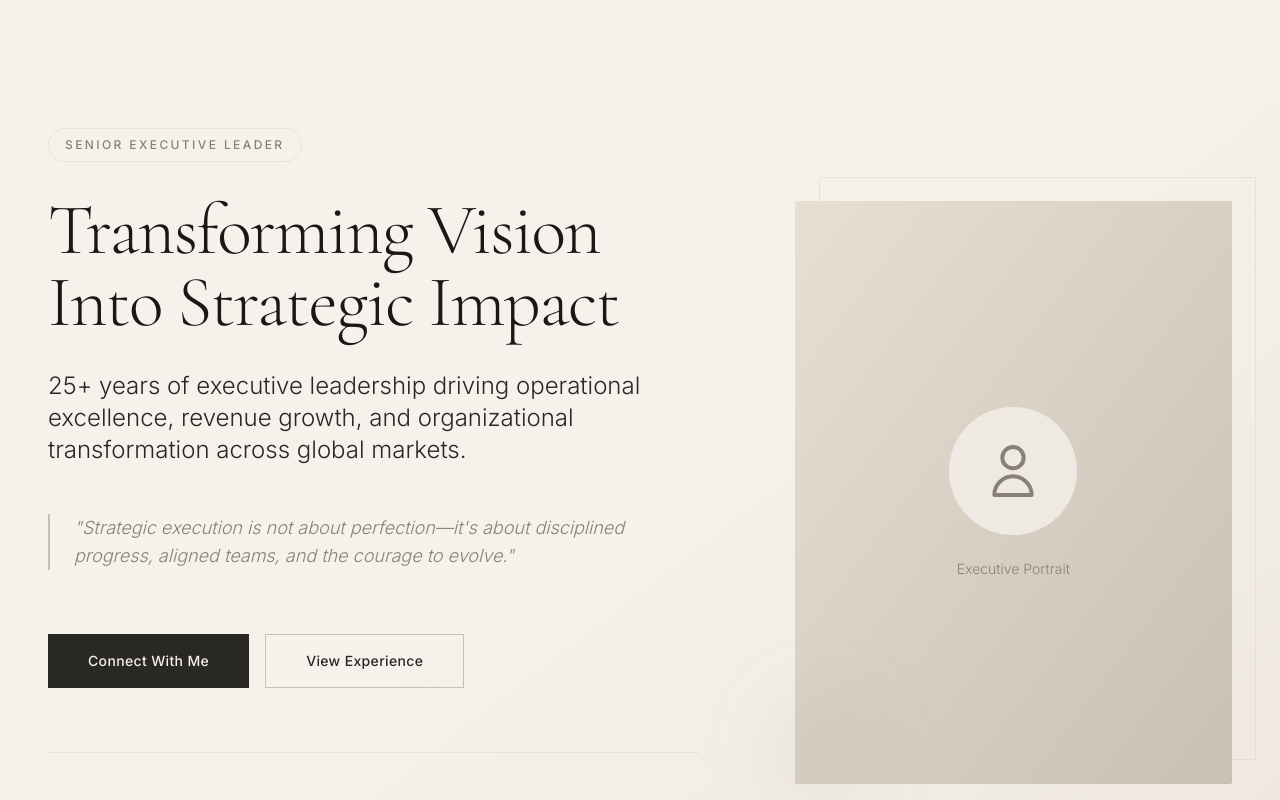
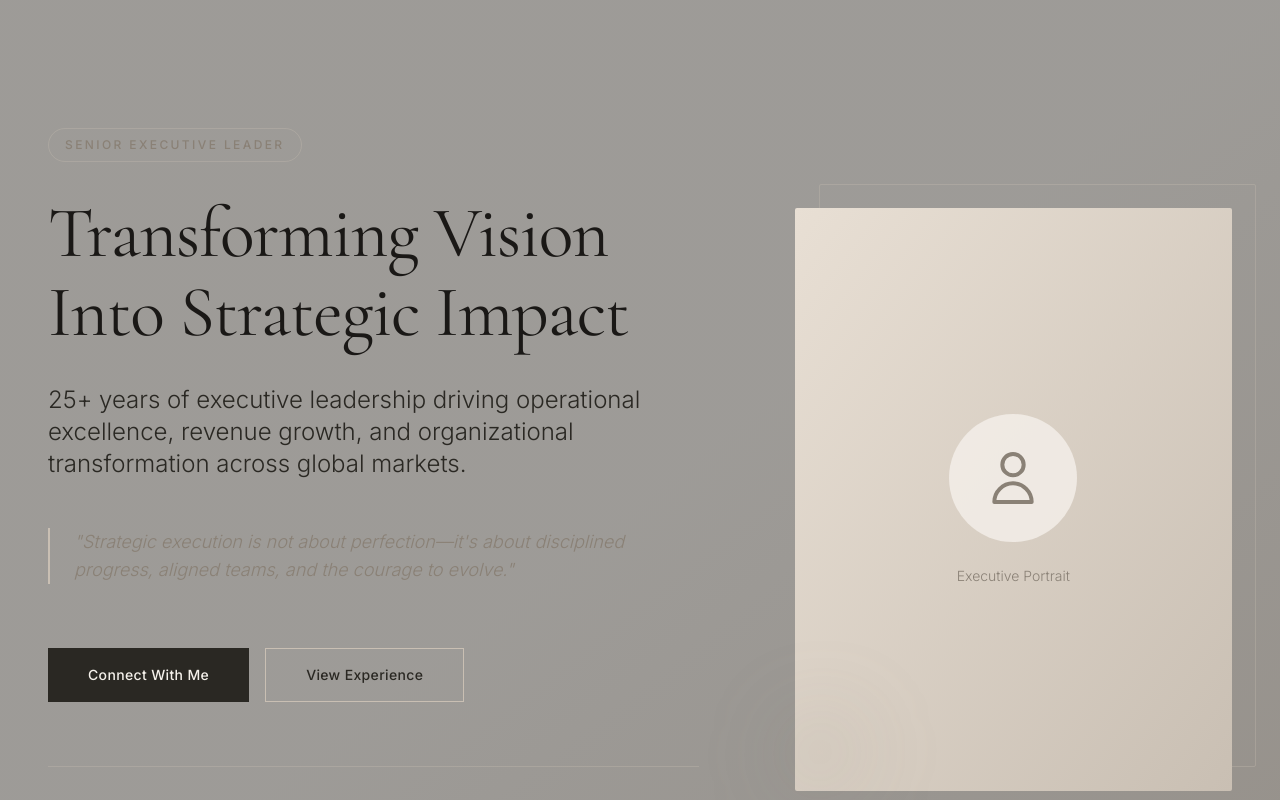
Before and after one commit to joannaklos1983/portfolio-wojciech-kaczanowski, a Next.js app: page / in a window 1280 px wide. Shown: the top 800 px of the page. Built offline with nearby package versions, Linux system fonts and the light colour scheme.

Commit message:
Replace globals.css with updated executive design system

```diff
--- a/src/app/globals.css
+++ b/src/app/globals.css
@@ -1,18 +1,24 @@
+@import url('https://fonts.googleapis.com/css2?family=Cormorant+Garamond:wght@300;400;500;600&family=Inter:wght@300;400;500;600&display=swap');
+
 @tailwind base;
 @tailwind components;
 @tailwind utilities;
 
 :root {
   --font-display: 'Cormorant Garamond', serif;
-  --font-sans: 'Inter', sans-serif;
+  --font-sans: 'Inter', -apple-system, BlinkMacSystemFont, sans-serif;
 
-  --cream: #f5f1eb;
-  --warm-beige: #e8dfd4;
-  --soft-taupe: #c9bfb3;
-  --warm-gray: #8a8176;
-  --graphite: #2a2823;
-  --deep-charcoal: #1a1816;
+  /* Executive operational palette - dark sophisticated */
+  --graphite: #2a2a2a;
+  --charcoal: #1a1a1a;
+  --anthracite: #3a3838;
+  --steel-gray: #5a5856;
+  --warm-gray: #6a6764;
+  --bronze: #8b7355;
+  --champagne: #9d8b7a;
+  --off-white: #e8e6e3;
 
+  /* Spacing scale - executive rhythm */
   --space-section: 10rem;
   --space-section-sm: 6rem;
 }
@@ -25,49 +31,66 @@
   }
 
   body {
-    @apply bg-[#f5f1eb] text-[#2a2823] antialiased;
-    font-family: var(--font-sans);
+    @apply bg-[#1a1a1a] text-[#e8e6e3] antialiased font-sans;
     font-feature-settings: 'kern' 1, 'liga' 1;
   }
 
-  h1,
-  h2,
-  h3,
-  h4,
-  h5,
-  h6 {
-    font-family: var(--font-display);
-    @apply font-light text-[#1a1816];
-    letter-spacing: -0.02em;
+  /* Typography hierarchy */
+  h1, h2, h3, h4, h5, h6 {
+    @apply font-display font-light text-[#e8e6e3];
     text-wrap: balance;
+    letter-spacing: -0.015em;
   }
 
   h1 {
-    @apply text-5xl md:text-6xl lg:text-7xl leading-tight;
+    @apply text-5xl md:text-6xl lg:text-7xl;
+    line-height: 1.1;
+    font-weight: 400;
   }
 
   h2 {
     @apply text-4xl md:text-5xl lg:text-6xl;
+    line-height: 1.15;
+  }
+
+  h3 {
+    @apply text-3xl md:text-4xl;
+    line-height: 1.25;
+  }
+
+  h4 {
+    @apply text-2xl md:text-3xl;
+    line-height: 1.3;
   }
 
   p {
-    @apply leading-relaxed;
+    @apply leading-relaxed text-[#b8b6b3];
   }
 }
 
+/* Minimal scrollbar */
 ::-webkit-scrollbar {
   width: 6px;
 }
 
 ::-webkit-scrollbar-track {
-  background: var(--cream);
+  @apply bg-[#1a1a1a];
 }
 
 ::-webkit-scrollbar-thumb {
-  background: var(--soft-taupe);
+  @apply bg-[#3a3838];
 }
 
+/* Text selection */
 ::selection {
-  background: var(--warm-beige);
-  color: var(--deep-charcoal);
+  @apply bg-[#8b7355]/20 text-[#e8e6e3];
 }
+
+::-moz-selection {
+  @apply bg-[#8b7355]/20 text-[#e8e6e3];
+}
+
+/* Focus */
+:focus-visible {
+  @apply outline-none ring-1 ring-[#5a5856] ring-offset-2 ring-offset-[#1a1a1a];
+}
```
